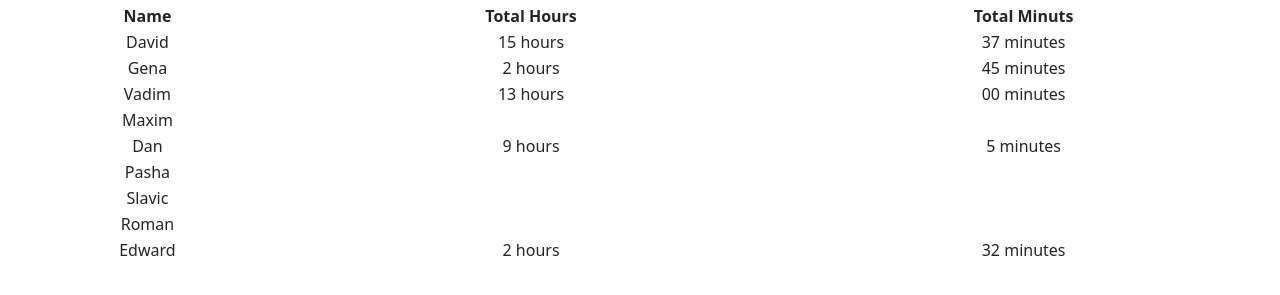
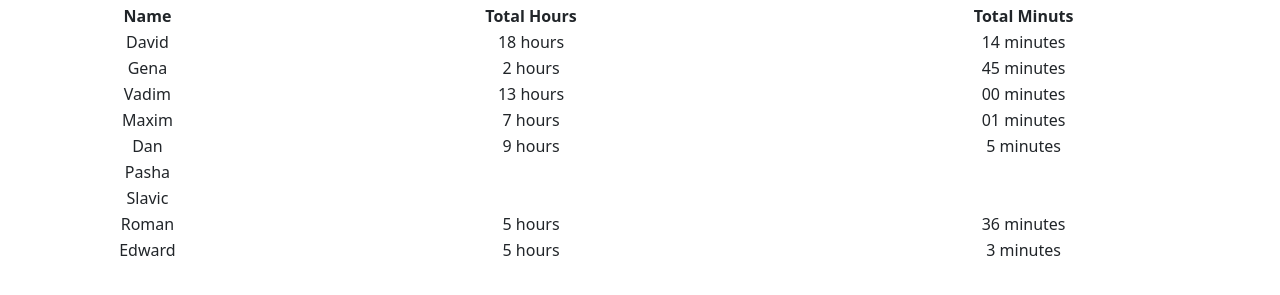
Before and after one commit to maximas033/sccsecurity, a plain HTML site: page allData.html in a window 1280 px wide. Shown: the part 365-660 px from the top of the page. Drawn offline with nearby package versions, Linux system fonts and the light colour scheme; no server answers.

Commit message:
Add files via upload

```diff
--- a/allData.html
+++ b/allData.html
@@ -97,8 +97,8 @@
 
             <tr style="font-weight: lighter;">
                 <td>David</td>
-                <td>15 hours</td> <!-- TOTAL HOURS-->
-                <td>37 minutes</td> <!-- TOTAL Minutes-->
+                <td>18 hours</td> <!-- TOTAL HOURS-->
+                <td>14 minutes</td> <!-- TOTAL Minutes-->
             </tr>
             <tr style="font-weight: lighter;">
                 <td>Gena</td>
@@ -113,8 +113,8 @@
             </tr>
             <tr style="font-weight: lighter;">
                 <td>Maxim</td>
-                <td></td> <!-- TOTAL HOURS-->
-                <td></td> <!-- TOTAL Minutes-->
+                <td>7 hours</td> <!-- TOTAL HOURS-->
+                <td>01 minutes</td> <!-- TOTAL Minutes-->
             </tr>
             <tr style="font-weight: lighter;">
                 <td>Dan</td>
@@ -133,13 +133,13 @@
             </tr>
             <tr style="font-weight: lighter;">
                 <td>Roman</td>
-                <td></td> <!-- TOTAL HOURS-->
-                <td></td> <!-- TOTAL Minutes-->
+                <td>5 hours</td> <!-- TOTAL HOURS-->
+                <td>36 minutes</td> <!-- TOTAL Minutes-->
             </tr>
             <tr style="font-weight: lighter;">
                 <td>Edward</td>
-                <td>2 hours</td> <!-- TOTAL HOURS-->
-                <td>32 minutes</td> <!-- TOTAL Minutes-->
+                <td>5 hours</td> <!-- TOTAL HOURS-->
+                <td>3 minutes</td> <!-- TOTAL Minutes-->
             </tr>
     </section>
 
```
